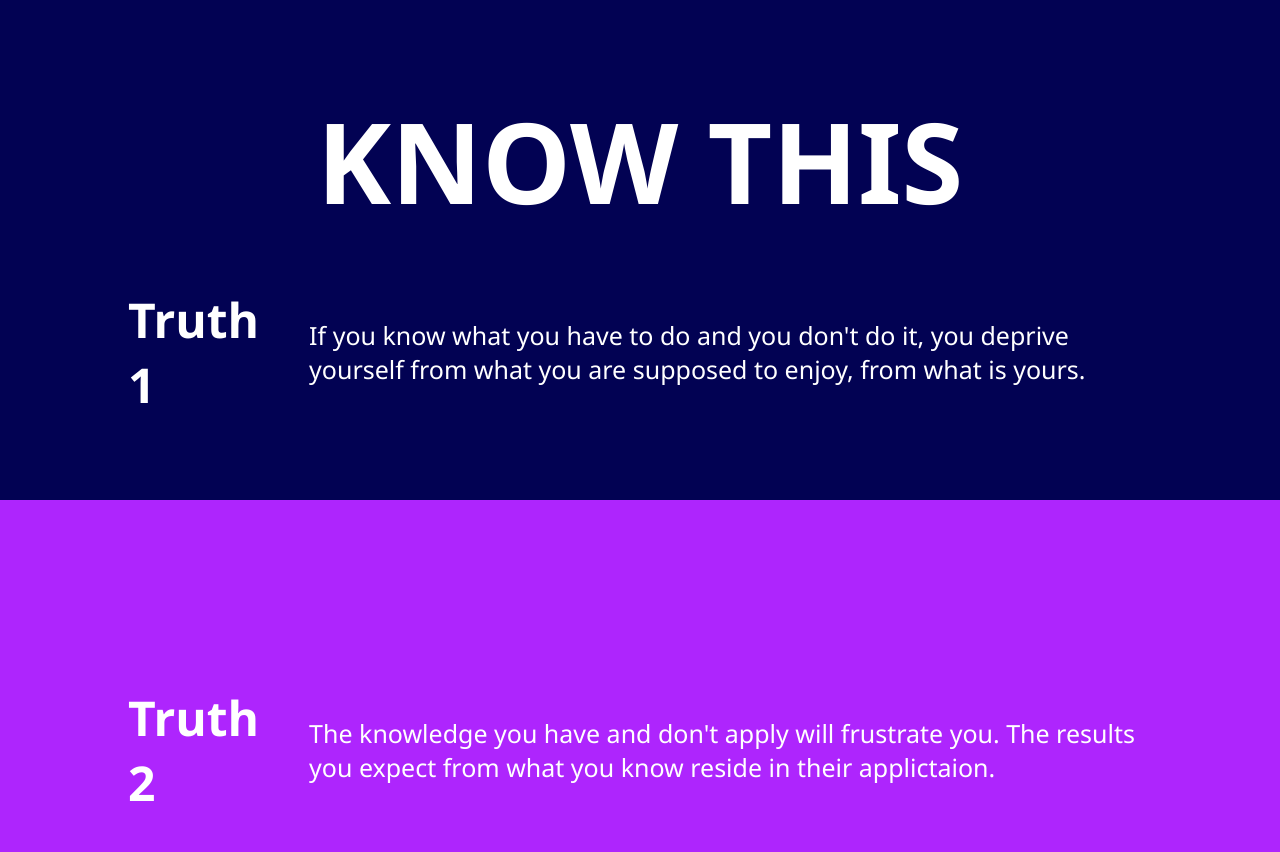
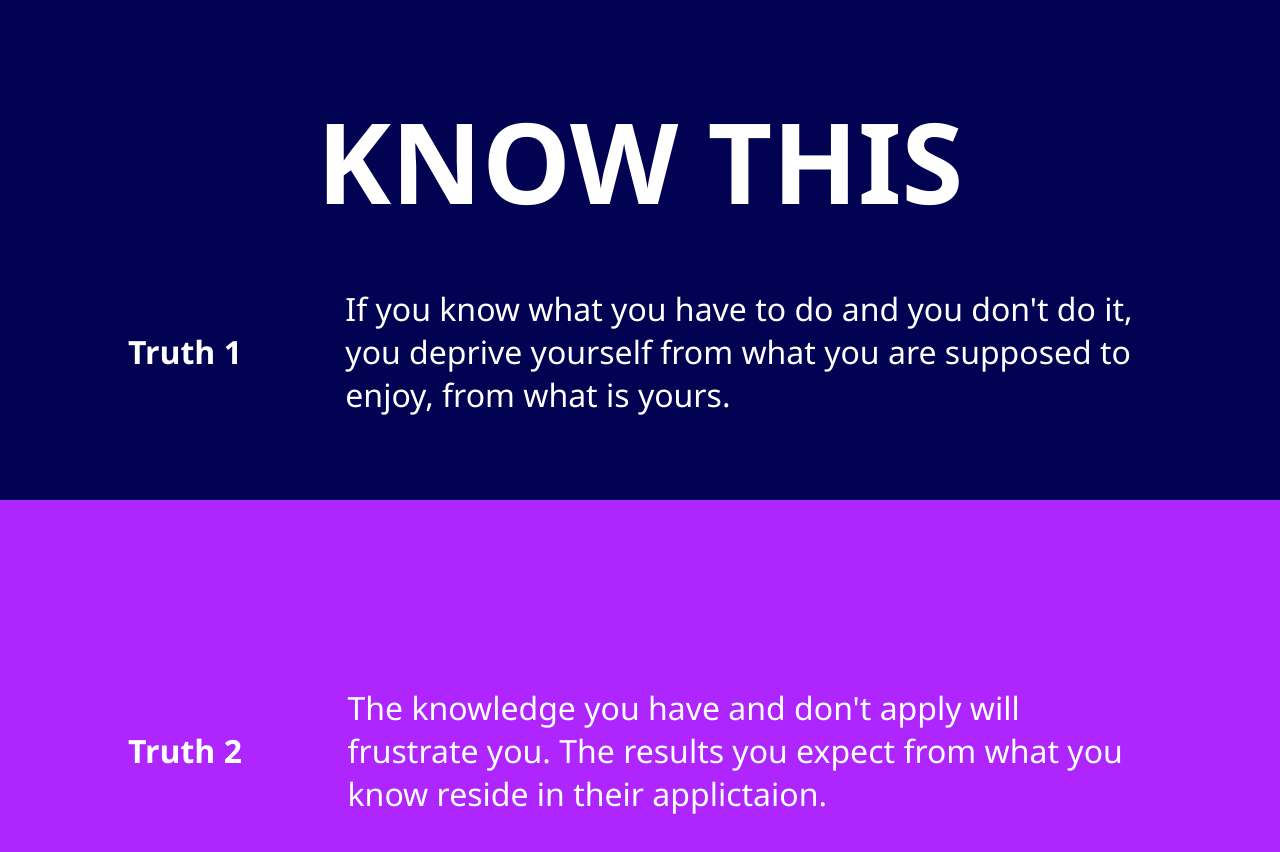
Before and after one commit to MartheAudrey/HTML-CSS-, a plain HTML site: page index.html in a window 1280 px wide. Drawn offline with Linux system fonts and the light colour scheme.

Commit message:
Add files via upload

```diff
--- a/style.css
+++ b/style.css
@@ -37,9 +37,10 @@ h1 {
 }
 h3 {
   font-size: 3rem;
+  flex-basis: 30%;
 }
 p {
-  font-size: 25px;
+  font-size: 2rem;
 }
 
 /*Mobile layout*/
@@ -60,12 +61,21 @@ p {
   }
   .insider p {
     text-align: justify;
+    font-size: 1.5rem;
   }
 }
 /*Tablet layout*/
 @media (min-width: 481px) and (max-width: 768px) {
   h3 {
     font-size: 1.5rem;
-    border: 1px solid wheat;
+    flex-basis: 40%;
   }
 }
+
+/*Desktop layout*/
+@media (min-width: 769px) {
+  h3 {
+    font-size: 2rem;
+    flex-basis: 40%;
+  }
+}
```
